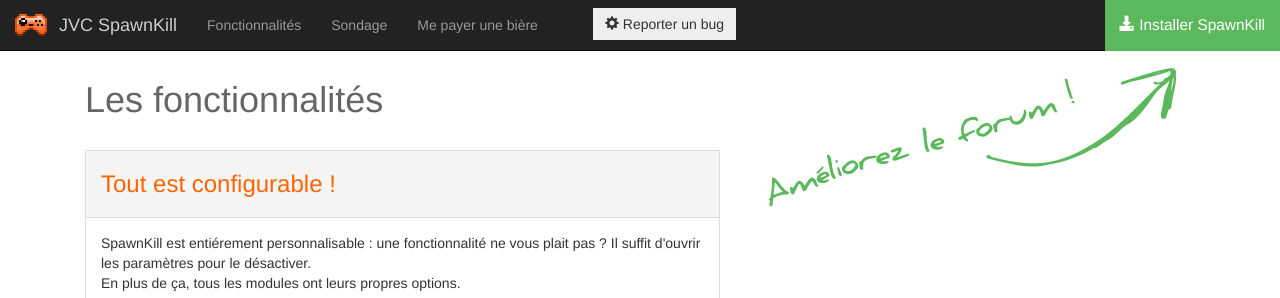
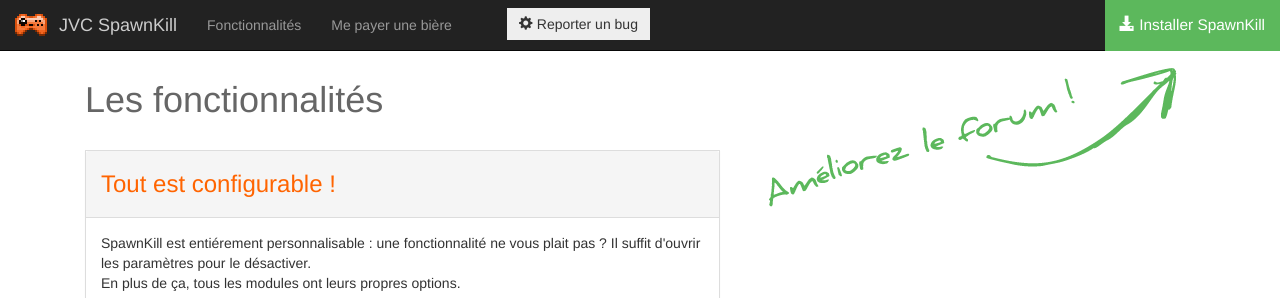
Before and after one commit to dorian-marchal/get-spawnkill, a PHP site: page /index.php in a window 1280 px wide. Shown: the top 298 px of the page. Run offline with PHP 8.4, Linux system fonts and the light colour scheme; some libraries are stand-ins or nearby versions.

Commit message:
Remove obsolete survey link

```diff
--- a/nav.php
+++ b/nav.php
@@ -17,7 +17,6 @@
         <div class="collapse navbar-collapse" id="bs-example-navbar-collapse-1">
             <ul class="nav navbar-nav">
                 <li class="<?php $page === 'fonctionnalites' ? 'active' : ''; ?>"><a href="<?php echo $base_url; ?>">Fonctionnalités</a></li>
-                <li class="<?php $page === 'sondage' ? 'active' : ''; ?>"><a href="<?php echo $base_url; ?>sondage.php">Sondage</a></li>
                 <form target="_blank" style="display: none;" class="donation-form" action="https://www.paypal.com/cgi-bin/webscr" method="post">
                     <input name="cmd" value="_donations" type="hidden">
                     <input name="business" value="LHTF3GZ496X8U" type="hidden">
```
